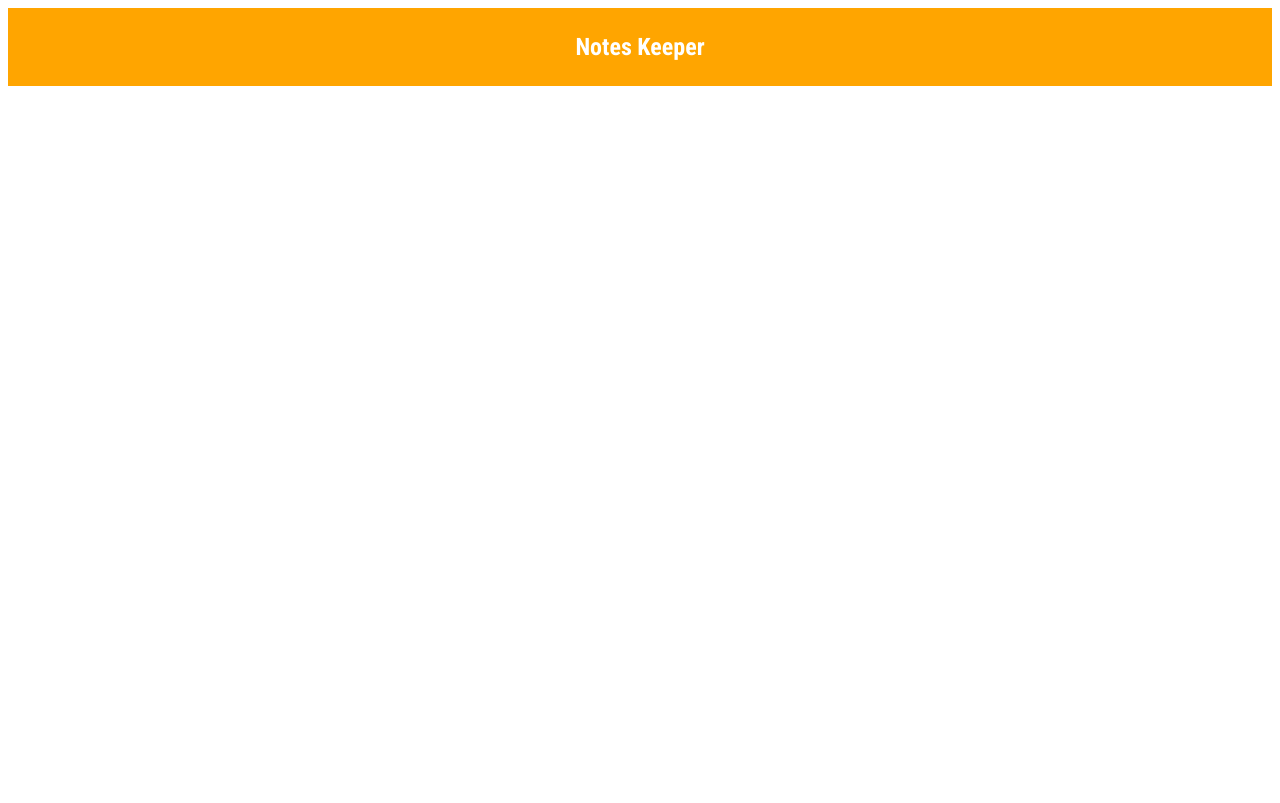
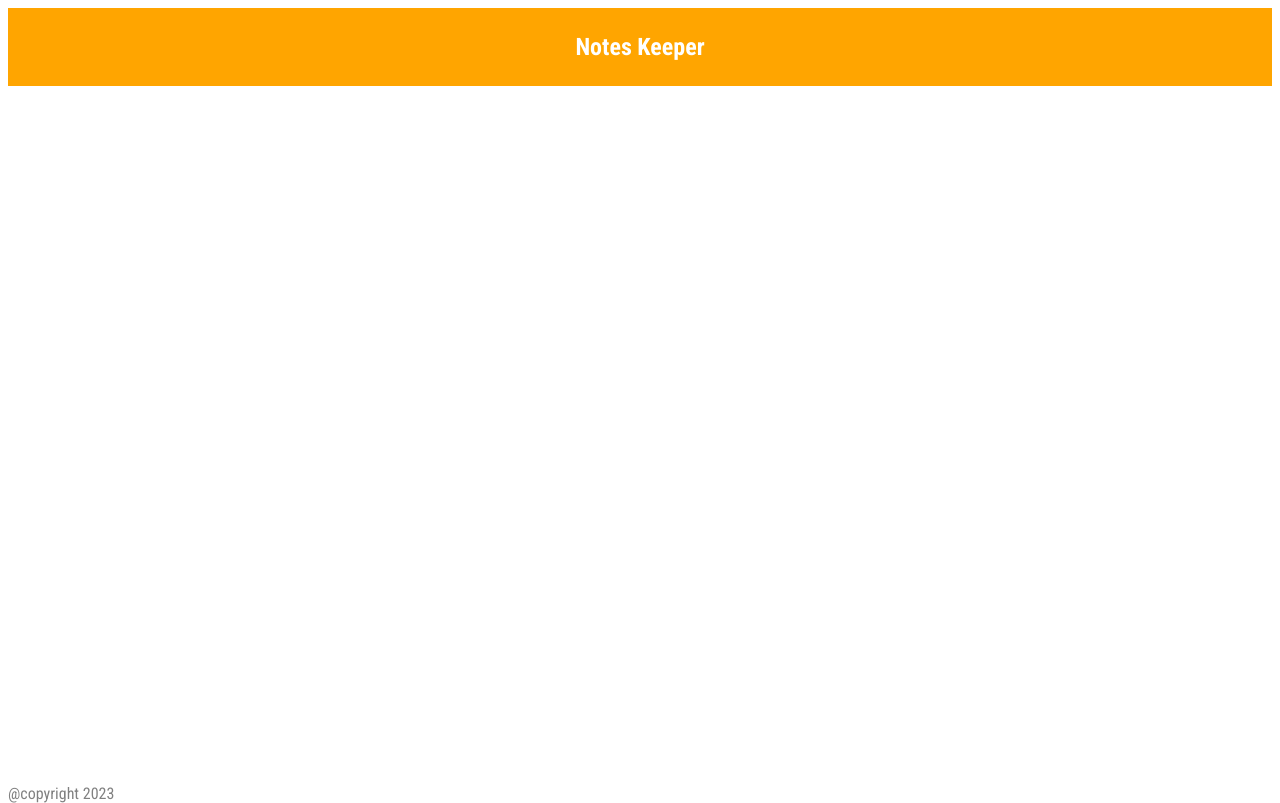
Before and after one commit to vithalmh24/reactwebsite, a React (Create React App) app: page / in a window 1280 px wide. Built offline with nearby package versions, Linux system fonts and the light colour scheme.

Commit message:
Footer Created

```diff
--- a/src/App.css
+++ b/src/App.css
@@ -24,6 +24,15 @@ header{
 header h2{
   color: #fff;
 }
+footer{
+  position: absolute;
+  bottom: 0;
+    height: 2rem;
+}
+footer p{
+  color: grey;
+  text-align: center !important;
+}
 
 @keyframes App-logo-spin {
   from {
--- a/src/App.js
+++ b/src/App.js
@@ -3,11 +3,13 @@ import './App.css';
 import { useState } from 'react';
 import Home from './Home';
 import Header from './Component/Header';
+import Footer from './Component/Footer';
 function App() {
   return (
 
     <div className="App">
         <Header/>
+        <Footer/>
     </div>
   );
 }
--- a/src/Component/Footer.js
+++ b/src/Component/Footer.js
@@ -0,0 +1,12 @@
+import React from 'react'
+
+const Footer = () => {
+const CurrentYear=new Date().getFullYear();
+return (
+    <footer>
+       <p> @copyright {CurrentYear}</p>
+    </footer>
+  )
+}
+
+export default Footer
```
